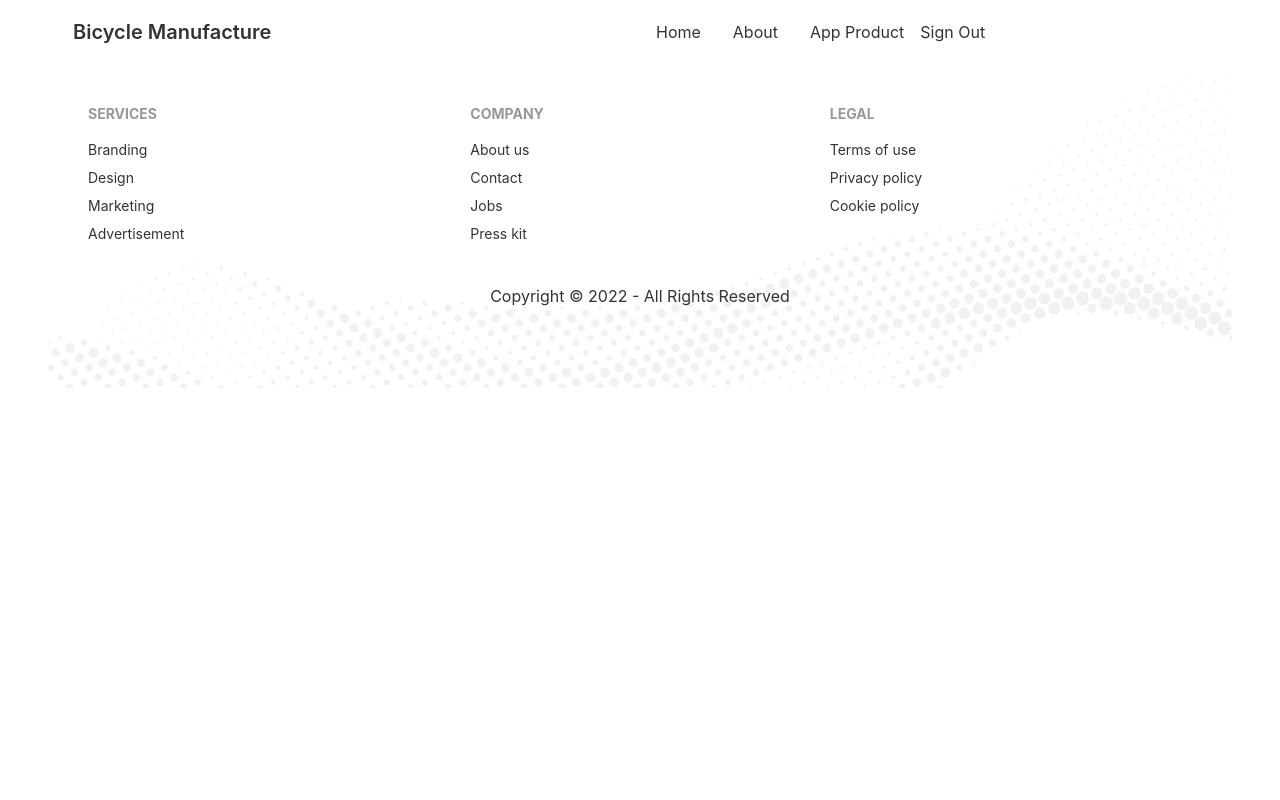
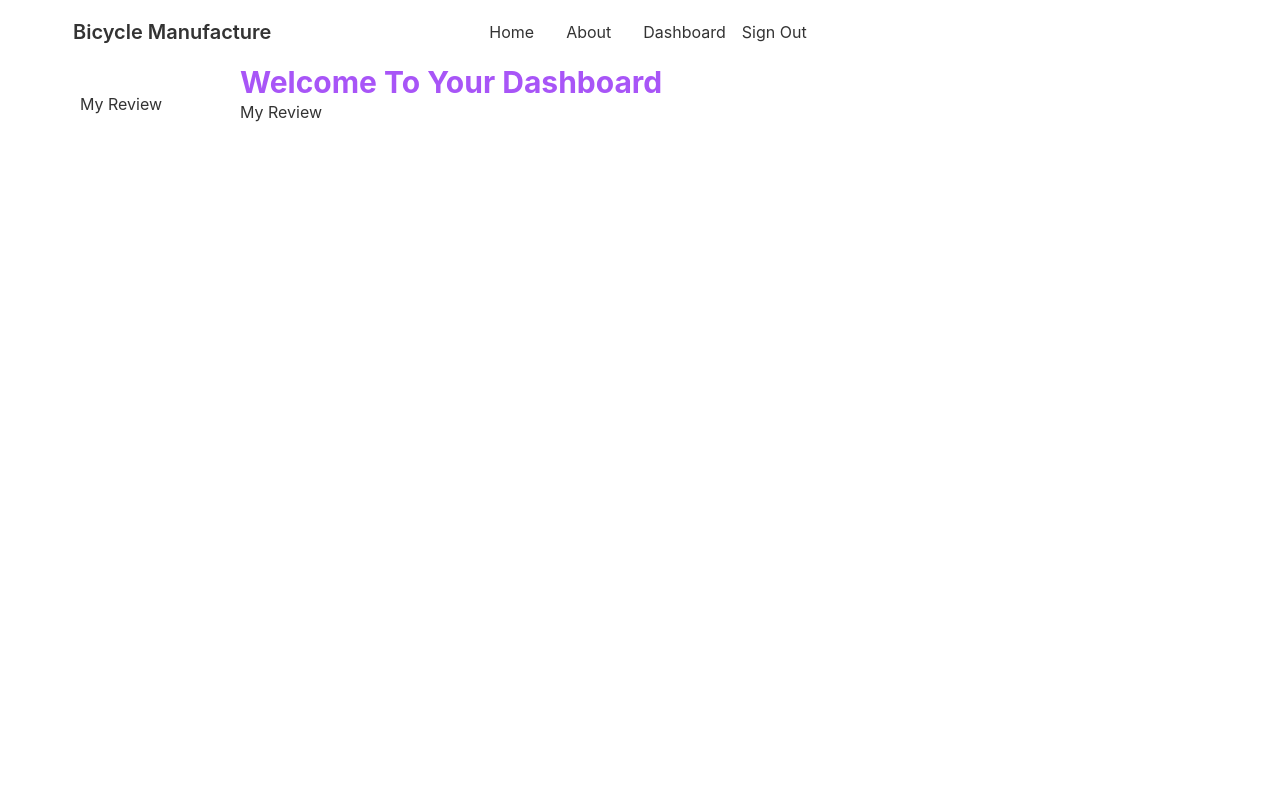
Before and after one commit to nurulamin092/manufacture-webapp-client, a React (Create React App) app: page /dashboard/myReview in a window 1280 px wide. Shown: the top 800 px of the page. Built offline with nearby package versions, Linux system fonts and the light colour scheme; no server answers; sample sign-in values are in the browser's storage.

Commit message:
Nested router and page not found add

```diff
--- a/src/App.js
+++ b/src/App.js
@@ -10,6 +10,9 @@ import SignUp from './Pages/Login/SignUp';
 // import AddProduct from './Pages/Home/AddProduct';
 import { ToastContainer } from 'react-toastify';
 import 'react-toastify/dist/ReactToastify.css';
+import PageNotFound from './Pages/Shared/PageNotFound';
+import Dashboard from './Pages/Dashboard/Dashboard';
+import MyReview from './Pages/Dashboard/MyReview';
 function App() {
 
   return (
@@ -18,10 +21,18 @@ function App() {
       <Routes>
         <Route path="/" element={<Home />} />
         {/* <Route path="/addProduct" element={<RequireAuth><AddProduct /></RequireAuth>} /> */}
+        <Route path="dashboard" element={
+          <RequireAuth>
+            <Dashboard />
+          </RequireAuth>}>
+          <Route path='myReview' element={<MyReview></MyReview>}></Route>
+        </Route>
         <Route path="about" element={<RequireAuth><About /></RequireAuth>} />
         <Route path='signup' element={<SignUp />} />
         <Route path="signIn" element={<SignIn />} />
+        <Route path='*' element={<PageNotFound></PageNotFound>} />
       </Routes>
+
       <ToastContainer />
       <Footer></Footer>
     </div>
--- /dev/null
+++ b/src/Pages/Dashboard/Dashboard.js
@@ -0,0 +1,26 @@
+import React from 'react';
+import { Link, Outlet } from 'react-router-dom';
+
+const Dashboard = () => {
+    return (
+        <div className="drawer drawer-mobile">
+            <input id="dashboard-sidebar" type="checkbox" className="drawer-toggle" />
+            <div className="drawer-content flex flex-col">
+                <h2 className='text-3xl font-bold text-purple-500'>Welcome To Your Dashboard</h2>
+                <Outlet>
+                </Outlet>
+
+            </div>
+            <div className="drawer-side">
+                <label htmlFor="dashboard-sidebar" className="drawer-overlay"></label>
+                <ul className="menu p-4 overflow-y-auto w-48 bg-base-100 text-base-content">
+                    <li><Link to='/dashboard/myReview'>My Review</Link></li>
+
+                </ul>
+
+            </div>
+        </div>
+    );
+};
+
+export default Dashboard;
--- /dev/null
+++ b/src/Pages/Dashboard/MyReview.js
@@ -0,0 +1,11 @@
+import React from 'react';
+
+const MyReview = () => {
+    return (
+        <div>
+            <h3>My Review</h3>
+        </div>
+    );
+};
+
+export default MyReview;
--- a/src/Pages/Shared/Navbar.js
+++ b/src/Pages/Shared/Navbar.js
@@ -10,7 +10,7 @@ const Navbar = () => {
         <li><Link to="/">Home</Link></li>
         <li><Link to="/about">About</Link></li>
         {
-            user && <li><Link to="/addProduct">App Product</Link></li>
+            user && <li><Link to="/dashboard">Dashboard</Link></li>
         }
         {
             user ? <button onClick={() => signOut(auth)}>Sign Out</button> : <li><Link to="/signIn">Sign In</Link></li>
@@ -34,7 +34,16 @@ const Navbar = () => {
                     {menuItems}
                 </ul>
             </div>
-        </div>
+            <div className="navbar-end">
+                <label tabIndex="0" htmlFor="dashboard-sidebar" className="btn btn-ghost lg:hidden">
+                    <svg xmlns="http://www.w3.org/2000/svg"
+                        className="h-5 w-5" fill="none" viewBox="0 0 24 24"
+                        stroke="currentColor"><path strokeLinecap="round" strokeLinejoin="round"
+                            strokeWidth="2" d="M4 6h16M4 12h8m-8 6h16" />
+                    </svg>
+                </label>
+            </div>
+        </div >
     );
 };
 
--- /dev/null
+++ b/src/Pages/Shared/PageNotFound.js
@@ -0,0 +1,11 @@
+import React from 'react';
+
+const PageNotFound = () => {
+    return (
+        <div>
+            <img src="https://img.freepik.com/free-vector/error-404-concept-landing-page_52683-20173.jpg?w=2000" alt="" />
+        </div>
+    );
+};
+
+export default PageNotFound;
```
